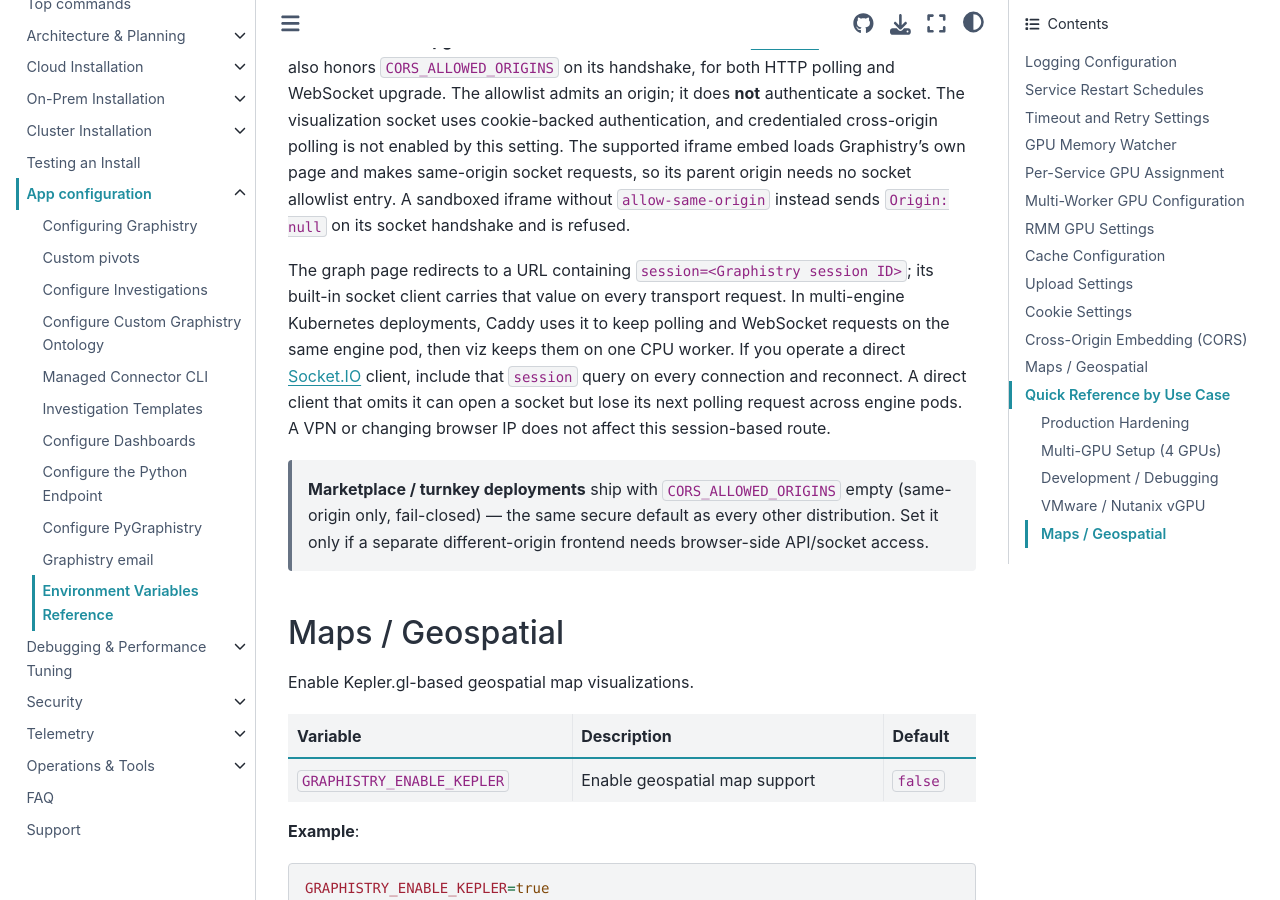
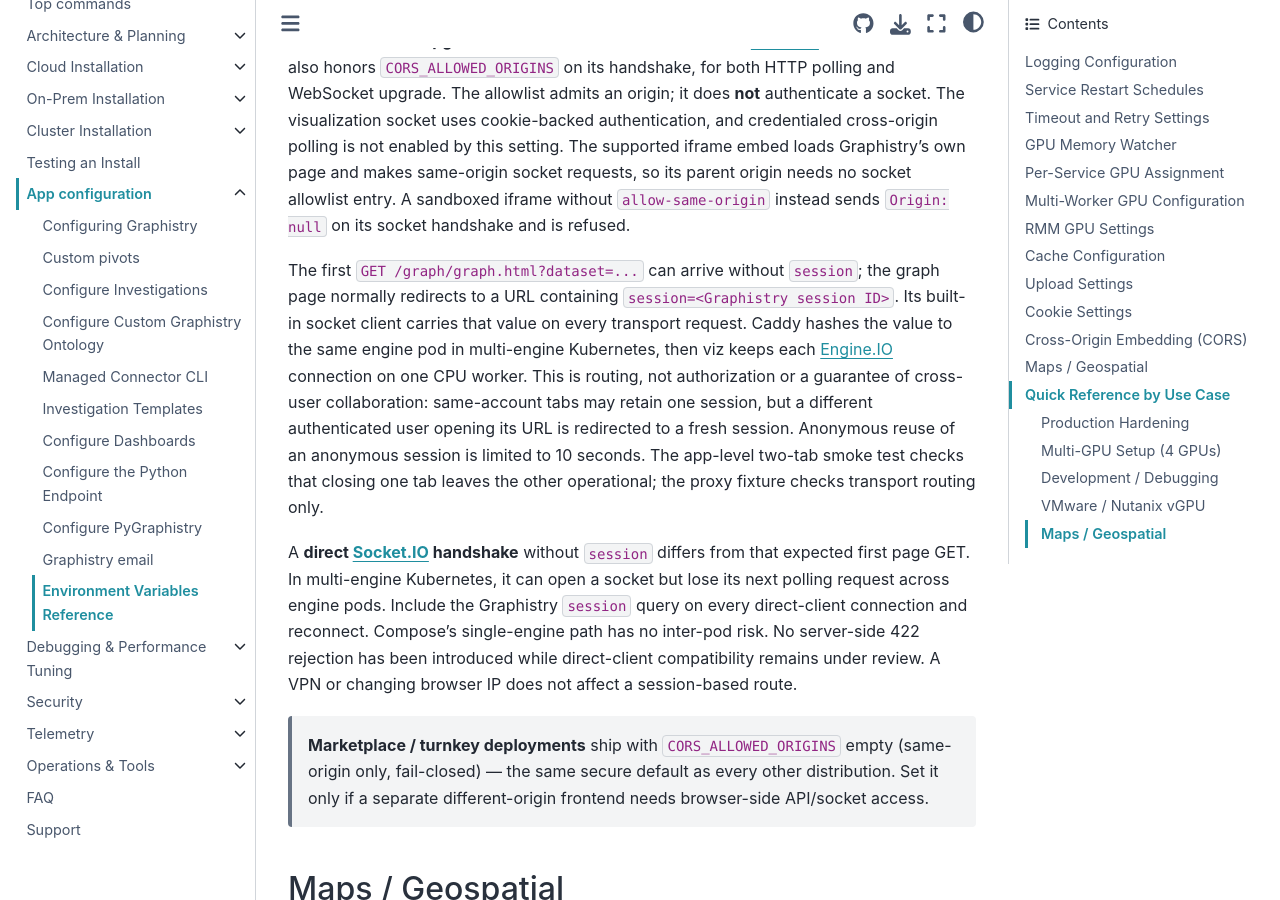
Before and after one commit to graphistry/graphistry-cli, a Sphinx documentation site: the page built from docs/app-config/environment-variables.md, in a window 1280 px wide and 900 px high, scrolled down 7897 px. Built offline with Sphinx 7.4.7 and the Sphinx Book theme 1.1.4, drawn with Linux system fonts in a browser that asks for light colours; the version number could not be read and is left out.

Commit message:
docs: distinguish page bootstrap from direct socket session policy

```diff
--- a/docs/app-config/environment-variables.md
+++ b/docs/app-config/environment-variables.md
@@ -269,12 +269,21 @@
 needs no socket allowlist entry. A sandboxed iframe without `allow-same-origin` instead sends
 `Origin: null` on its socket handshake and is refused.
 
-The graph page redirects to a URL containing `session=<Graphistry session ID>`; its built-in socket
-client carries that value on every transport request. In multi-engine Kubernetes deployments, Caddy
-uses it to keep polling and WebSocket requests on the same engine pod, then viz keeps them on one CPU
-worker. If you operate a direct Socket.IO client, include that `session` query on every connection and
-reconnect. A direct client that omits it can open a socket but lose its next polling request across
-engine pods. A VPN or changing browser IP does not affect this session-based route.
+The first `GET /graph/graph.html?dataset=...` can arrive without `session`; the graph page normally
+redirects to a URL containing `session=<Graphistry session ID>`. Its built-in socket client carries
+that value on every transport request. Caddy hashes the value to the same engine pod in multi-engine
+Kubernetes, then viz keeps each Engine.IO connection on one CPU worker. This is routing, not
+authorization or a guarantee of cross-user collaboration: same-account tabs may retain one session,
+but a different authenticated user opening its URL is redirected to a fresh session. Anonymous reuse
+of an anonymous session is limited to 10 seconds. The app-level two-tab smoke test checks that closing
+one tab leaves the other operational; the proxy fixture checks transport routing only.
+
+A **direct Socket.IO handshake** without `session` differs from that expected first page GET. In
+multi-engine Kubernetes, it can open a socket but lose its next polling request across engine pods.
+Include the Graphistry `session` query on every direct-client connection and reconnect. Compose's
+single-engine path has no inter-pod risk. No server-side 422 rejection has been introduced while
+direct-client compatibility remains under review. A VPN or changing browser IP does not affect a
+session-based route.
 
 > **Marketplace / turnkey deployments** ship with `CORS_ALLOWED_ORIGINS` empty (same-origin only,
 > fail-closed) — the same secure default as every other distribution. Set it only if a separate
```
